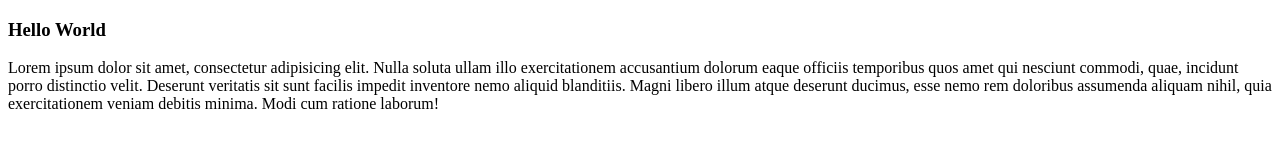
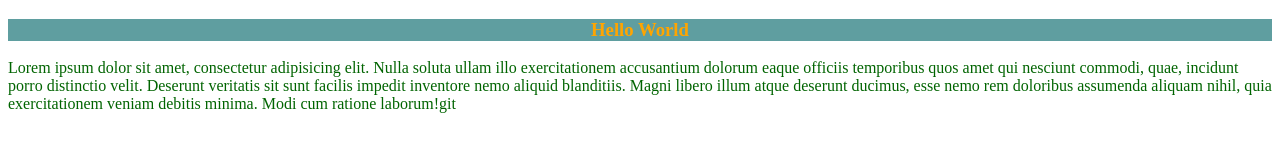
Before and after one commit to mkhshohud99/repo, a plain HTML site: page index.html in a window 1280 px wide. Drawn offline with Linux system fonts and the light colour scheme.

Commit message:
css added

```diff
--- a/index.html
+++ b/index.html
@@ -4,11 +4,11 @@
     <meta charset="UTF-8">
     <meta http-equiv="X-UA-Compatible" content="IE=edge">
     <meta name="viewport" content="width=device-width, initial-scale=1.0">
+    <link rel="stylesheet" href="style/style.css">
     <title>Repo tast
     </title>
 </head>
-<body>
     <h3>Hello World</h3>
-    <p>Lorem ipsum dolor sit amet, consectetur adipisicing elit. Nulla soluta ullam illo exercitationem accusantium dolorum eaque officiis temporibus quos amet qui nesciunt commodi, quae, incidunt porro distinctio velit. Deserunt veritatis sit sunt facilis impedit inventore nemo aliquid blanditiis. Magni libero illum atque deserunt ducimus, esse nemo rem doloribus assumenda aliquam nihil, quia exercitationem veniam debitis minima. Modi cum ratione laborum!</p>
+    <p>Lorem ipsum dolor sit amet, consectetur adipisicing elit. Nulla soluta ullam illo exercitationem accusantium dolorum eaque officiis temporibus quos amet qui nesciunt commodi, quae, incidunt porro distinctio velit. Deserunt veritatis sit sunt facilis impedit inventore nemo aliquid blanditiis. Magni libero illum atque deserunt ducimus, esse nemo rem doloribus assumenda aliquam nihil, quia exercitationem veniam debitis minima. Modi cum ratione laborum!git</p>
 </body>
 </html>
```
